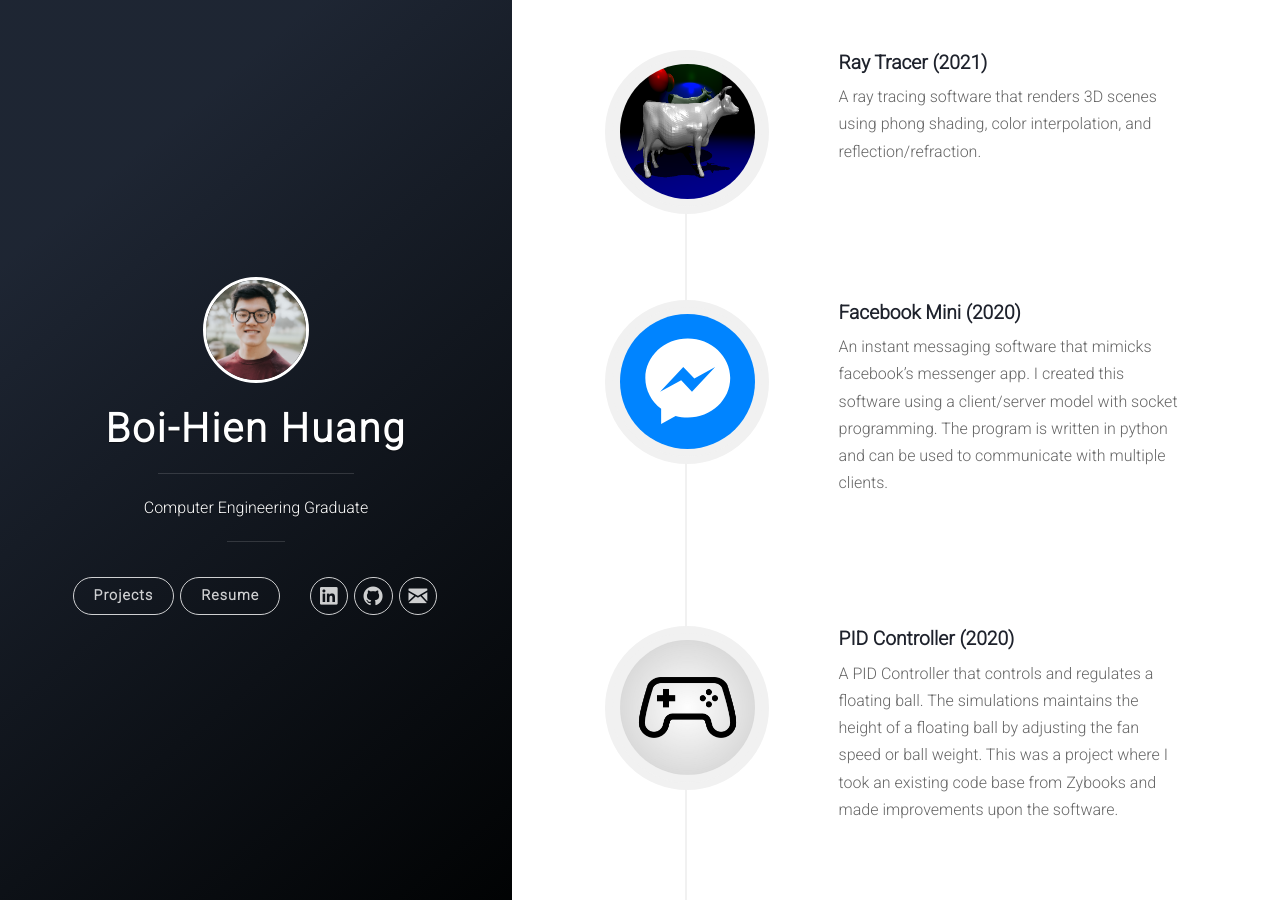
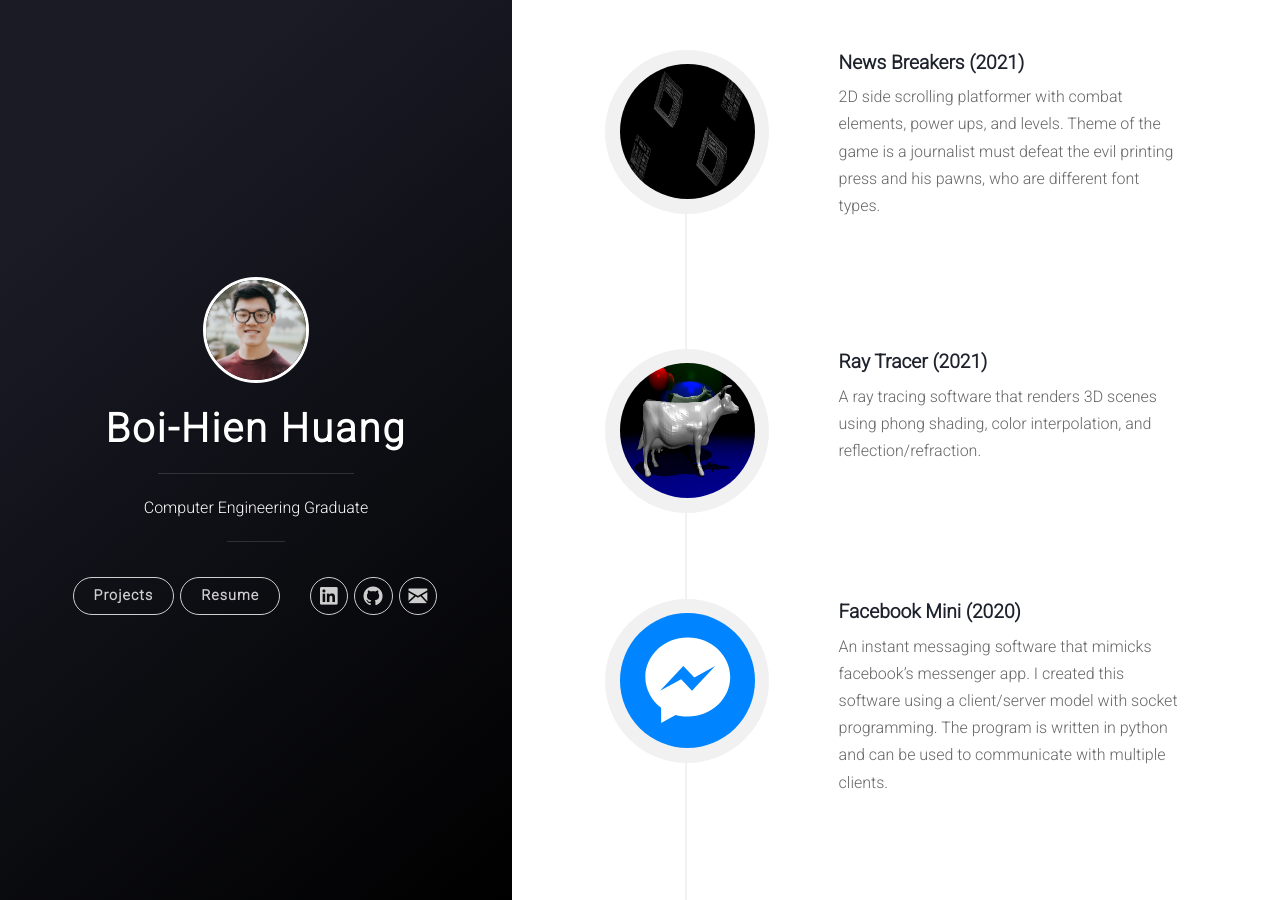
Before and after one commit to boihien/boihien.github.io, a Jekyll site: the page built from index.html, in a window 1280 px wide and 900 px high. Built offline with Jekyll 4.4.1, drawn with Linux system fonts in a browser that asks for light colours; the list of posts is cut into pages by our own code.

Commit message:
Added new project

```diff
--- a/_data/projects.yml
+++ b/_data/projects.yml
@@ -1,4 +1,10 @@
 # projects section data
+- name: News Breakers (2021)
+  gh_user: boihien
+  repo: News_Breakers
+  img: "images/Backdrop.png"
+  desc: 2D side scrolling platformer with combat elements, power ups, and levels. Theme of the game is a journalist must defeat the evil printing press and his pawns, who are different font types.
+
 - name: Ray Tracer (2021)
   gh_user: boihien
   repo: Ray_Tracer
--- a/_includes/header.html
+++ b/_includes/header.html
@@ -3,7 +3,7 @@
   <i class="icon icon-x-circle btn-mobile-close__icon hidden"></i>
 </span>
 
-<header class="panel-cover" style="background-color: #0c1c24;">
+<header class="panel-cover" style="background-color: #000000;">
   <div class="panel-main">
 
     <div class="panel-main__inner panel-inverted">
```
Also changed, not shown: images/Backdrop.png (added).
